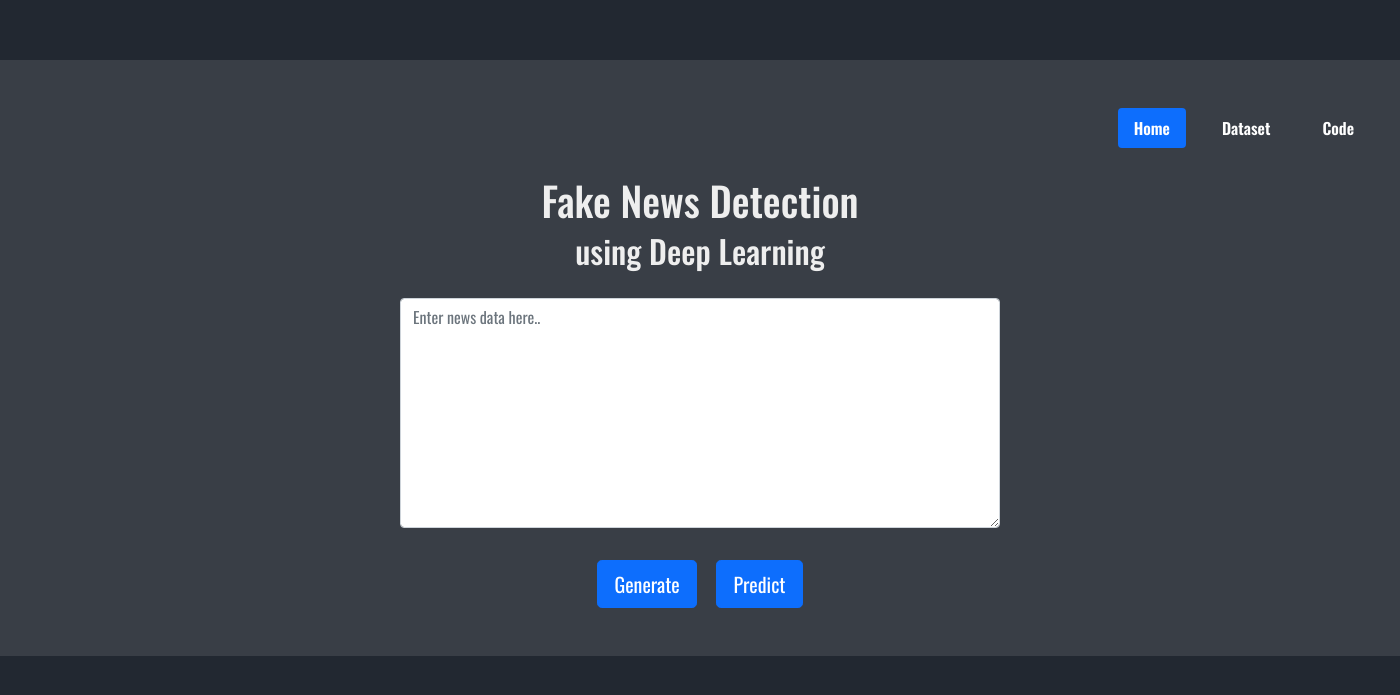
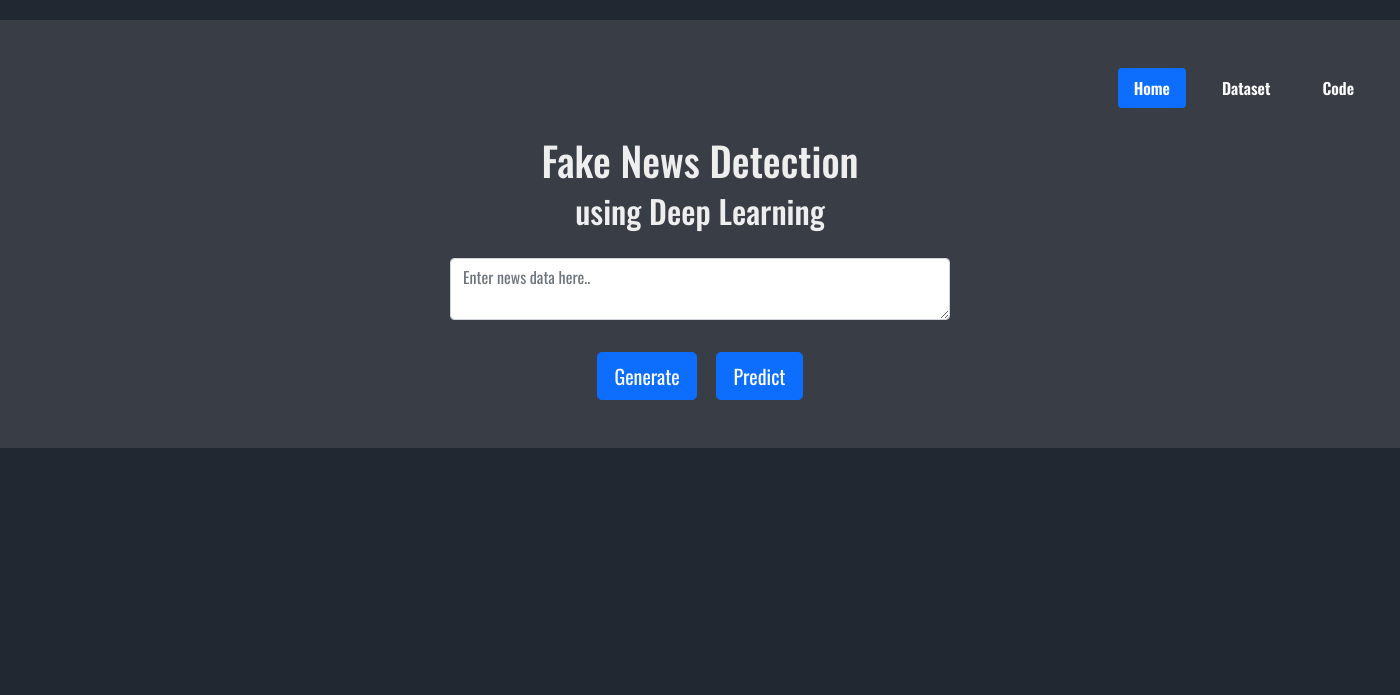
Before and after one commit to Dripsama/FakeNewsDetector-Flask, a Flask app: page / in a window 1400 px wide; the page is wider, and only the part inside the window is pictured. Shown: the top 695 px of that part. Run offline with Flask 2, Linux system fonts and the light colour scheme; parts of the project's set-up code (start-up, migrations or seed data) failed here and were passed over.

Commit message:
Update main.css

```diff
--- a/static/main.css
+++ b/static/main.css
@@ -6,7 +6,6 @@
 }
 
 body {
-  padding-top: 40px;
   display: flex;
   flex-direction: column;
   align-items: center;
@@ -21,7 +20,6 @@ body {
   justify-content: center;
   background-color: #393e46;
   color: #eeeeee;
-  border-radius: 19px;
 }
 
 .nav-item {
@@ -45,6 +43,5 @@ body {
 }
 
 textarea {
-  width: 600px !important;
-  height: 230px !important;
+  width: 500px !important;
 }
```
